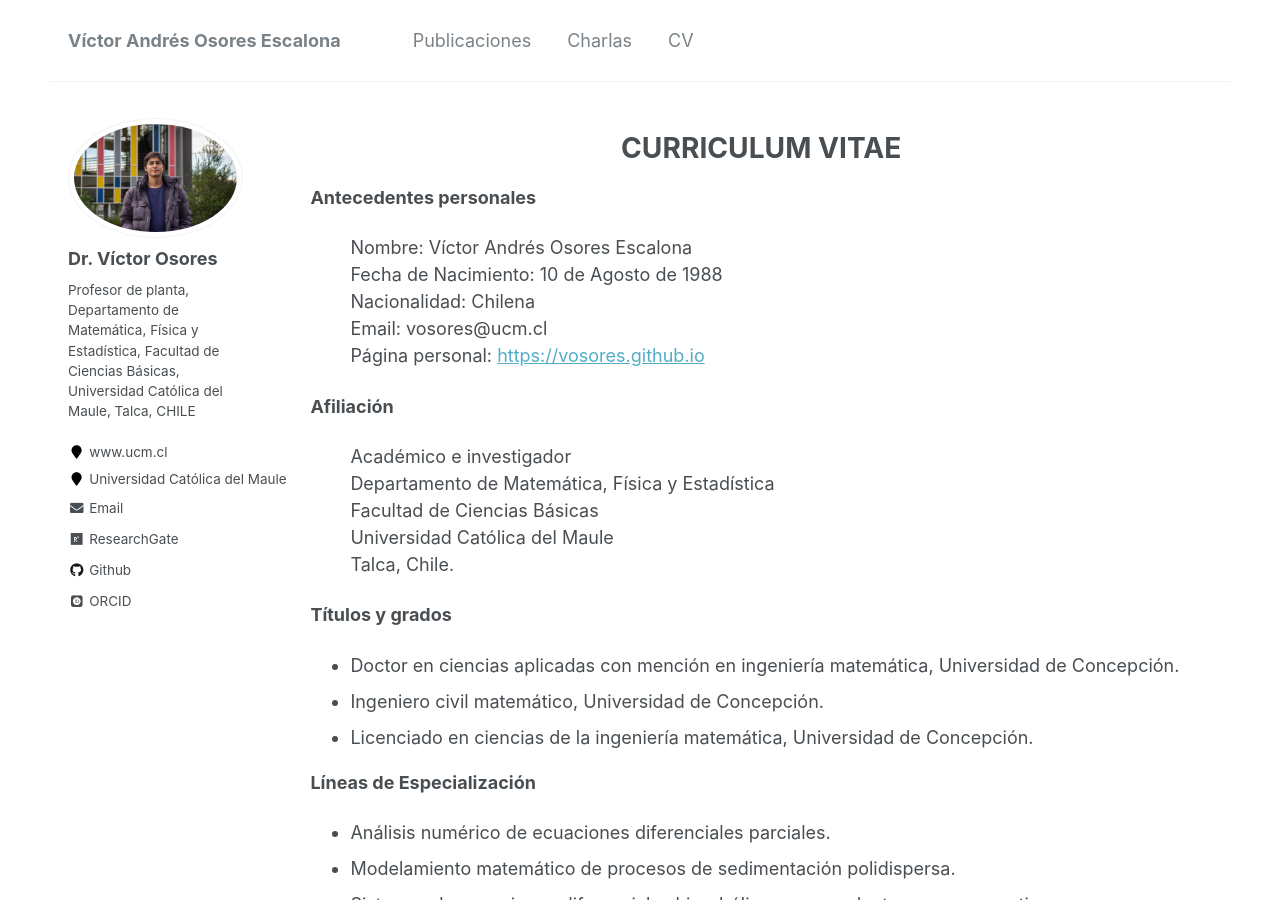
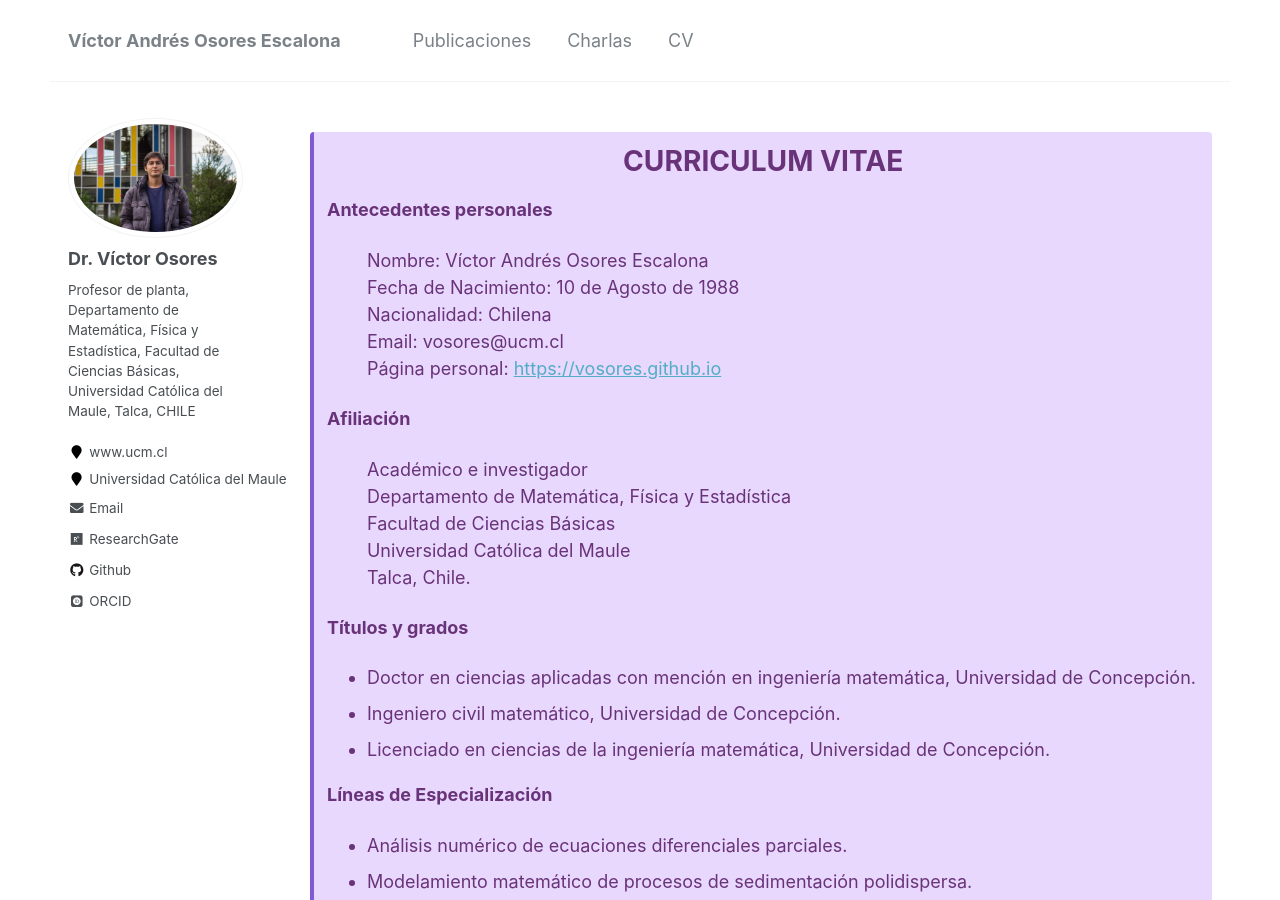
Before and after one commit to vosores/vosores.github.io, a Jekyll site: the page built from _pages/cv.md, in a window 1280 px wide and 900 px high. Built offline with Jekyll 4.4.1, drawn with Linux system fonts in a browser that asks for light colours; some web fonts are replaced.

Commit message:
fin_cv_b

```diff
--- a/_pages/cv.md
+++ b/_pages/cv.md
@@ -28,7 +28,7 @@ text-align: justify;
 }
 </style>
 
-
+<div class="warning" style='background-color:#E9D8FD; color: #69337A; border-left: solid #805AD5 4px; border-radius: 4px; padding:0.7em;'>
 <div><h1>CURRICULUM VITAE</h1></div>
 <p><span><strong>Antecedentes personales</strong></span></p>
 <ul style="list-style-type: none">
@@ -335,6 +335,7 @@ Predicción de la cantidad de sedimento a través de rodetes en turbinas de gene
 <span>Concepción-Chile</span></p></li>
 </ul>
 </ul>
+</div>
 
 <!-- <object data="https://vosores.github.io/CV/Osores.pdf" type="application/pdf" width="700px" height="700px">
     <embed src="https://vosores.github.io/CV/Osores.pdf">
```
